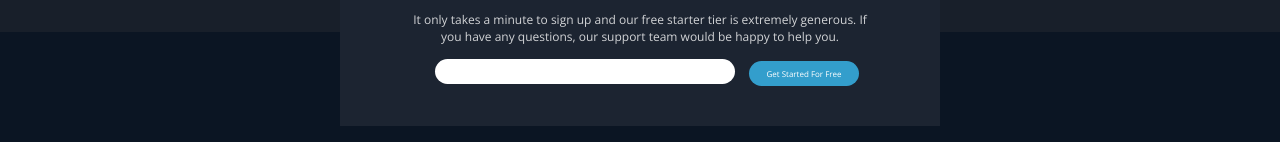
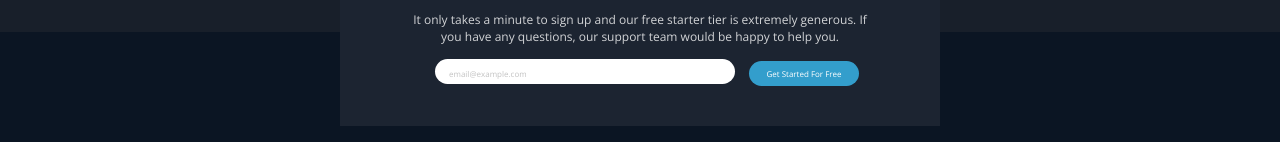
Before and after one commit to chalobonDen/fylo-dark-theme-landing-page-master, a React (Create React App) app: page / in a window 1280 px wide. Shown: the part 2584-2726 px from the top of the page. Built offline with nearby package versions, Linux system fonts and the light colour scheme.

Commit message:
add input placeholder

```diff
--- a/src/App.css
+++ b/src/App.css
@@ -212,6 +212,13 @@ section {
 .profile > div > p {
   font-size: 10px;
 }
+.input-btn > input {
+  padding-left: 1rem;
+}
+.input-btn > input::placeholder {
+  color: #c2c2c2;
+  font-size: 8px;
+}
 
 @media screen and (max-width: 414px) {
   body {
--- a/src/components/Footer.js
+++ b/src/components/Footer.js
@@ -15,7 +15,7 @@ const Footer = () => {
           be happy to help you.
         </p>
         <div className="input-btn">
-          <input type="text" name="" id="" />
+          <input type="text" placeholder="email@example.com" />
           <button>Get Started For Free</button>
         </div>
       </div>
```
Also changed, not shown: src/components/CardFooter.js (deleted, +0 -20 lines).
